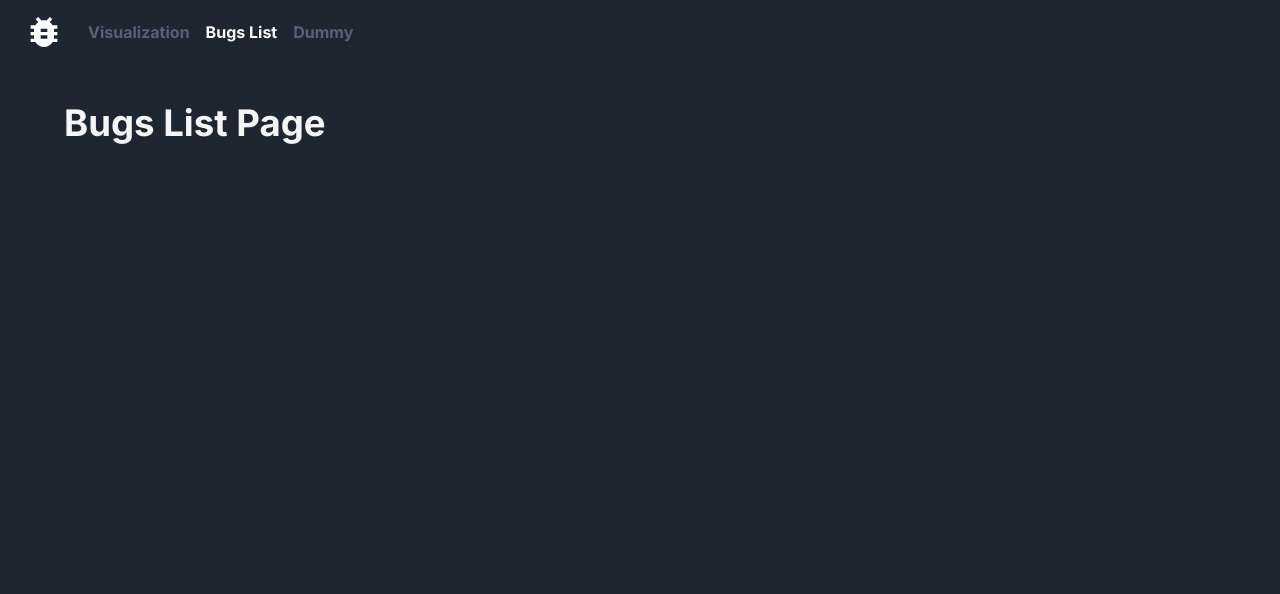
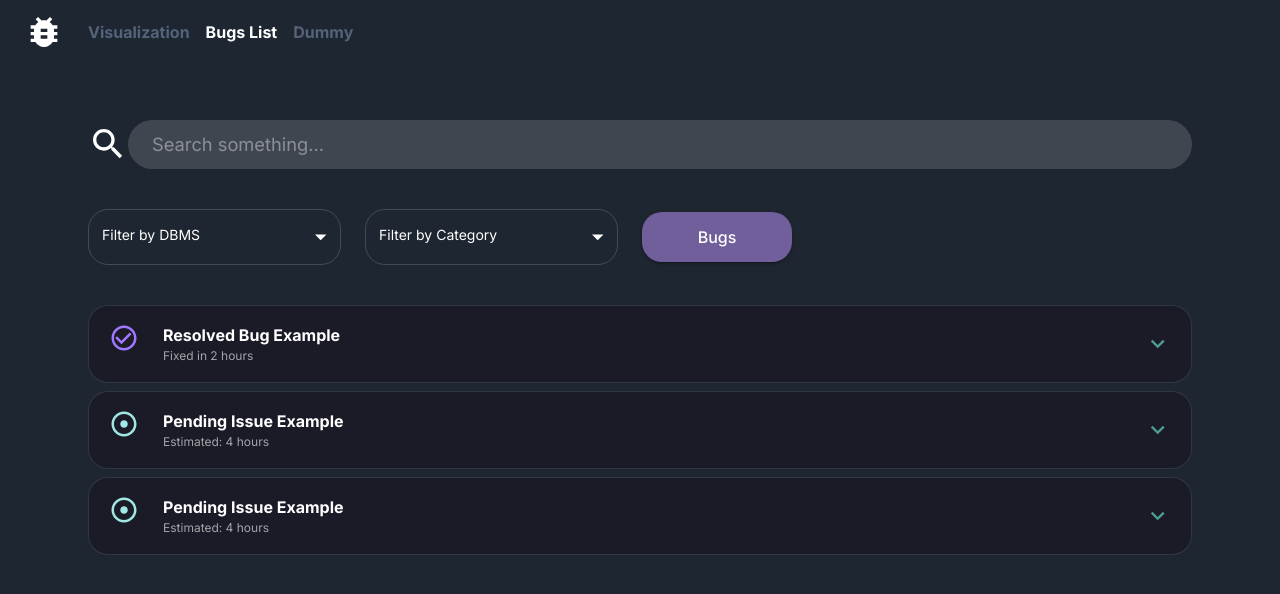
Before and after one commit to CS3213-Team-8/bug_analysis_FE, a React (Create React App) app: page /bugsList in a window 1280 px wide. Shown: the top 594 px of the page. Built offline with nearby package versions, Linux system fonts and the light colour scheme.

Commit message:
Update BugList page

```diff
--- a/package.json
+++ b/package.json
@@ -7,7 +7,7 @@
     "@emotion/styled": "^11.14.0",
     "@mui/icons-material": "^6.4.4",
     "@mui/material": "^6.4.3",
-    "@mui/styles": "^6.4.6",
+    "@mui/styles": "^6.4.7",
     "@reduxjs/toolkit": "^2.5.1",
     "@testing-library/react": "^16.2.0",
     "cra-template": "1.2.0",
--- a/src/components/selectionField.js
+++ b/src/components/selectionField.js
@@ -23,13 +23,14 @@ const SelectionField = ({
       sx={{
         minWidth: 200,
         "& .MuiOutlinedInput-root": {
-          "& fieldset": { borderColor: "#FFFFFF" }, // Default border color
+          borderRadius: "20px", // Rounded corners
+          // backgroundColor: "#414C5B", // Set background color for the field
+          "& fieldset": { borderColor: "#414C5B" }, // Default border color
           "&:hover fieldset": { borderColor: "#4E9D94" }, // Border on hover
           "&.Mui-focused fieldset": { borderColor: "#4E9D94" }, // Border when focused
         },
       }}
     >
-
       {/* Custom Label Style */}
       <InputLabel
         sx={{
@@ -54,6 +55,7 @@ const SelectionField = ({
           color: "#FFFFFF", // Selection text color
           fontSize: 16,
           fontFamily: "Arial, sans-serif",
+          borderRadius: "20px", // Rounded corners for the select field
           "& .MuiSvgIcon-root": { color: "#FFFFFF" }, // Change arrow color
         }}
         MenuProps={{
@@ -61,6 +63,7 @@ const SelectionField = ({
             sx: {
               backgroundColor: "#1E2631", // Dropdown background color
               color: "#FFFFFF", // Text color inside dropdown
+              borderRadius: "20px", // Rounded corners
               fontSize: 14,
             },
           },
--- a/src/pages/BugsList.js
+++ b/src/pages/BugsList.js
@@ -1,7 +1,115 @@
 import React from 'react';
+import { Typography, Box } from '@mui/material';
+import GreyContainer from '../components/GreyContainer';
+import MyTabs from '../components/MyTabs';
+import SelectionField from '../components/selectionField';
+import MyIcon from '../components/icon';
+import CustomizedCard from '../components/card';
+import SearchBar from '../components/SearchBar';
+import { Button } from "@mui/material"
 
 const BugsList = () => {
-  return <h1>Bugs List Page</h1>;
+  // States for selection fields
+  const [dbmsSelection, setDbmsSelection] = React.useState('');
+  const [categorySelection, setCategorySelection] = React.useState('');
+
+  // State for search
+  const [searchValue, setSearchValue] = React.useState('');
+
+  // Handlers for selection fields
+  const handleDbmsChange = (event) => {
+    setDbmsSelection(event.target.value);
+  };
+
+  const handleCategoryChange = (event) => {
+    setCategorySelection(event.target.value);
+  };
+
+  // Search handler
+  const handleSearch = (value) => {
+    console.log('Searching for:', value);
+    // Implement your search logic here
+  };
+
+  return (
+    <Box sx={{ p: 3 }}> {/* Adds padding around the entire content */}
+      {/* SearchBar Component */}
+      <Box mb={5}> {/* Adds margin-bottom for spacing */}
+        <SearchBar
+          value={searchValue}
+          onChange={setSearchValue}
+          onSearch={handleSearch}
+          placeholder="Search something..."
+        />
+      </Box>
+
+      {/* Filter Selection Fields (Side by Side) */}
+      <Box display="flex" gap={3} mb={5} mr={50} alignItems="center">
+        <SelectionField
+          label="Filter by DBMS"
+          selectionArray={['MySQL', 'PostgreSQL', 'SQLite']}
+          displayArray={['MySQL', 'PostgreSQL', 'SQLite']}
+          value={dbmsSelection}
+          onChange={handleDbmsChange}
+        />
+        <SelectionField
+          label="Filter by Category"
+          selectionArray={['UI Bug', 'Backend Issue', 'Performance']}
+          displayArray={['UI Bug', 'Backend Issue', 'Performance']}
+          value={categorySelection}
+          onChange={handleCategoryChange}
+        />
+
+        {/* Apply Filters Button */}
+        <Box flexGrow={0}>
+          <Button
+            variant="contained"
+            color="primary"
+            sx={{
+              height: "50px", // Match height of selection fields
+              width: "150px", // Fixed width
+              // minWidth: "0px", // Ensures it doesn't shrink
+              backgroundColor: "#705F9B",
+              textTransform: "none", // Prevents text from being uppercase
+              fontSize: "16px", // Adjust font size
+              borderRadius: "20px",
+              "&:hover": { backgroundColor: "#5D4E84" }, // Slightly darker on hover
+            }}
+            onClick={() => console.log("Apply Filters Clicked")}
+          >
+            Bugs
+          </Button>
+        </Box>
+      </Box>
+
+
+      {/* GitHub Issues List */}
+      <Box display="flex" flexDirection="column" gap={0}> {/* Adds space between cards */}
+        {/* Done status card */}
+        <CustomizedCard
+          iconVariant="done"
+          title="Resolved Bug Example"
+          timeToFix="Fixed in 2 hours"
+          description="This is an example of a resolved bug card. The card uses an accordion component that expands to show more details. It features a purple checkmark icon to indicate completion."
+        />
+
+        {/* Pending status card */}
+        <CustomizedCard
+          iconVariant="pending"
+          title="Pending Issue Example"
+          timeToFix="Estimated: 4 hours"
+          description="This is an example of a pending issue card. It shows how the card looks with a mint green circle icon. The accordion can be expanded to reveal this detailed description."
+        />
+
+        <CustomizedCard
+          iconVariant="pending"
+          title="Pending Issue Example"
+          timeToFix="Estimated: 4 hours"
+          description="This is an example of a pending issue card. It shows how the card looks with a mint green circle icon. The accordion can be expanded to reveal this detailed description."
+        />
+      </Box>
+    </Box>
+  );
 };
 
 export default BugsList;
```
Also changed, not shown: 1 other file (tests, documents, lock files or other folders).
